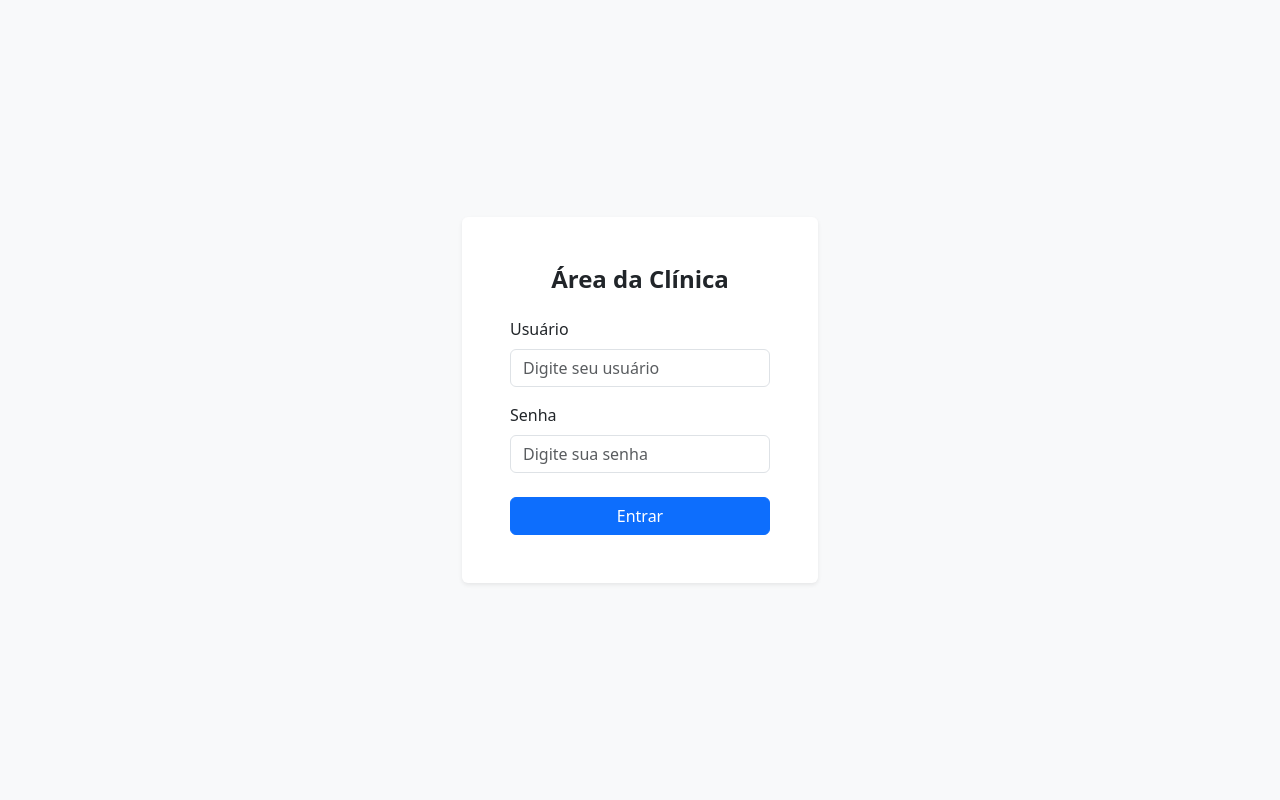
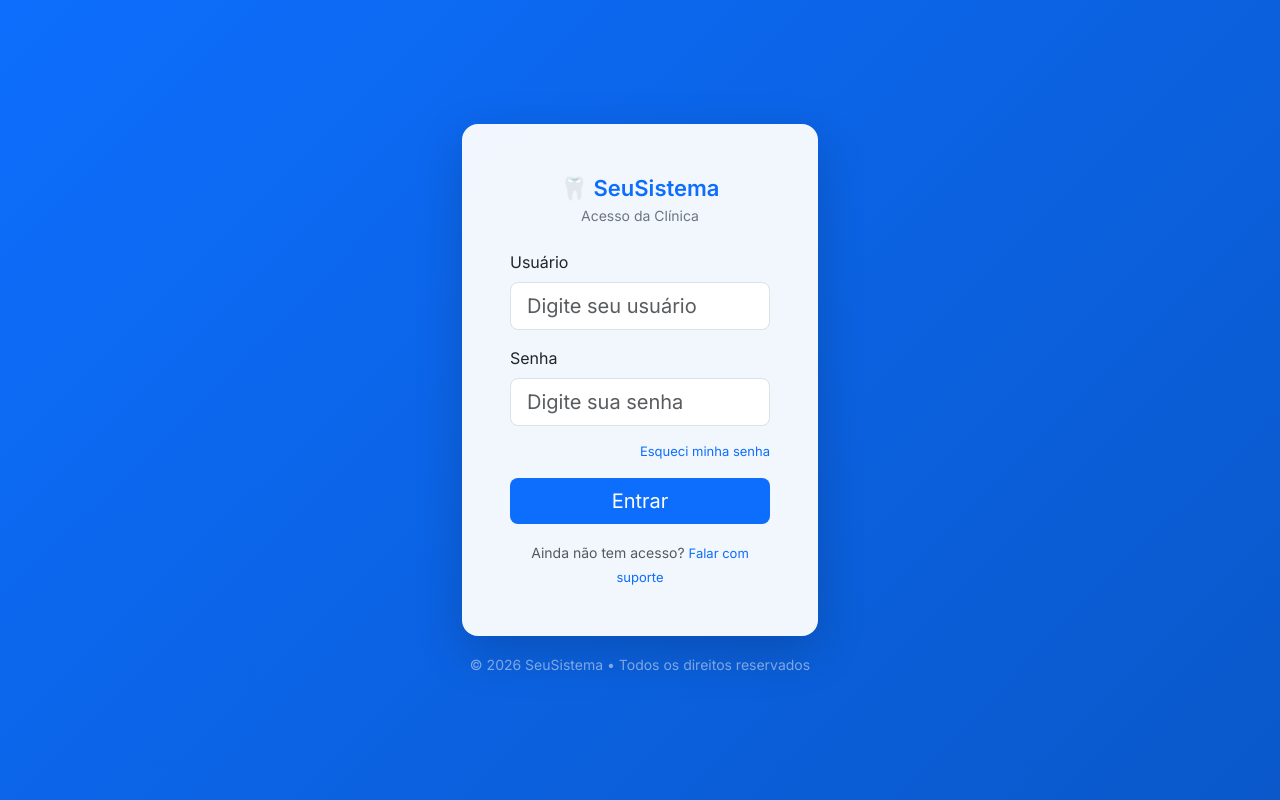
Before and after one commit to hoeverton/clinica_agendamentos, a Django app: page /clinica/login/ in a window 1280 px wide. Run offline with Django 4.2, Linux system fonts and the light colour scheme.

Commit message:
Ajuste na tela de agendamntos passo 1,2,3,4 e sucesso e do login da clinica

```diff
--- a/clinica/templates/clinica/login.html
+++ b/clinica/templates/clinica/login.html
@@ -1,25 +1,83 @@
 <!DOCTYPE html>
 <html lang="pt-br">
 <head>
+
     <meta charset="UTF-8">
-    <title>Login da Clínica</title>
+
+    <!-- RESPONSIVIDADE -->
+    <meta name="viewport" content="width=device-width, initial-scale=1">
+
+    <title>Área da Clínica</title>
 
     <!-- Bootstrap -->
     <link href="https://cdn.jsdelivr.net/npm/bootstrap@5.3.0/dist/css/bootstrap.min.css" rel="stylesheet">
+
+    <!-- Fonte -->
+    <link href="https://fonts.googleapis.com/css2?family=Inter:wght@300;400;600&display=swap" rel="stylesheet">
+
+    <style>
+        body {
+            font-family: 'Inter', sans-serif;
+            background: linear-gradient(135deg, #0d6efd, #0a58ca);
+        }
+
+        .card {
+            backdrop-filter: blur(10px);
+            background: rgba(255, 255, 255, 0.95);
+        }
+
+        .logo {
+            font-weight: 600;
+            font-size: 22px;
+            color: #0d6efd;
+        }
+
+        .subtitle {
+            font-size: 14px;
+            color: #6c757d;
+        }
+
+        .form-control:focus {
+            box-shadow: none;
+            border-color: #0d6efd;
+        }
+
+        .btn-primary {
+            background-color: #0d6efd;
+            border: none;
+        }
+
+        .btn-primary:hover {
+            background-color: #0b5ed7;
+        }
+
+        .footer-link {
+            font-size: 13px;
+            text-decoration: none;
+        }
+
+        .footer-link:hover {
+            text-decoration: underline;
+        }
+    </style>
+
 </head>
 
-<body class="bg-light d-flex align-items-center" style="min-height: 100vh;">
+<body class="d-flex align-items-center justify-content-center" style="min-height: 100vh;">
 
 <div class="container">
     <div class="row justify-content-center">
-        <div class="col-md-5 col-lg-4">
 
-            <div class="card shadow-sm border-0">
-                <div class="card-body p-5">
+        <div class="col-12 col-sm-10 col-md-7 col-lg-5 col-xl-4">
 
-                    <h2 class="h4 fw-bold text-center mb-4">
-                        Área da Clínica
-                    </h2>
+            <div class="card shadow-lg border-0 rounded-4">
+                <div class="card-body p-4 p-md-5">
+
+                    <!-- Logo -->
+                    <div class="text-center mb-4">
+                        <div class="logo">🦷 SeuSistema</div>
+                        <div class="subtitle">Acesso da Clínica</div>
+                    </div>
 
                     {% if error %}
                         <div class="alert alert-danger text-center">
@@ -35,34 +93,58 @@
                             <input
                                 type="text"
                                 name="username"
-                                class="form-control"
+                                class="form-control form-control-lg"
                                 placeholder="Digite seu usuário"
                                 required
                             >
                         </div>
 
-                        <div class="mb-4">
+                        <div class="mb-3">
                             <label class="form-label">Senha</label>
                             <input
                                 type="password"
                                 name="password"
-                                class="form-control"
+                                class="form-control form-control-lg"
                                 placeholder="Digite sua senha"
                                 required
                             >
                         </div>
 
+                        <div class="d-flex justify-content-end mb-3">
+                            <a href="#" class="footer-link text-primary">
+                                Esqueci minha senha
+                            </a>
+                        </div>
+
                         <button
                             type="submit"
-                            class="btn btn-primary w-100">
+                            class="btn btn-primary btn-lg w-100 mb-3">
                             Entrar
                         </button>
+
+                        <div class="text-center">
+                            <small class="text-muted">
+                                Ainda não tem acesso?
+                                <a href="#" class="footer-link text-primary">
+                                    Falar com suporte
+                                </a>
+                            </small>
+                        </div>
+
                     </form>
 
                 </div>
             </div>
 
+            <!-- Rodapé -->
+            <div class="text-center mt-3">
+                <small class="text-white-50">
+                    © 2026 SeuSistema • Todos os direitos reservados
+                </small>
+            </div>
+
         </div>
+
     </div>
 </div>
 
```
Also changed, not shown: agendamentos/templates/agendamentos/base_agendamento.html (+11 -6 lines), agendamentos/templates/agendamentos/clinica_home.html (+34 -8 lines), agendamentos/templates/agendamentos/confirmar.html (+7 -11 lines), agendamentos/templates/agendamentos/passo2_servico.html (+19 -4 lines), agendamentos/templates/agendamentos/passo3_profissional.html (+25 -5 lines).
